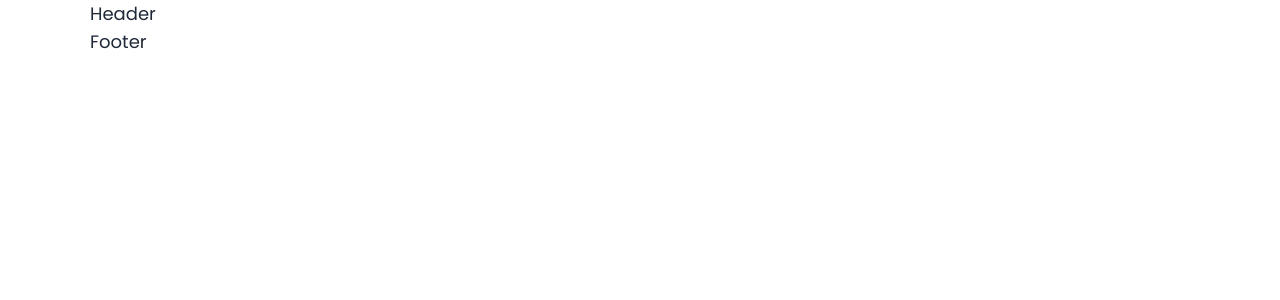
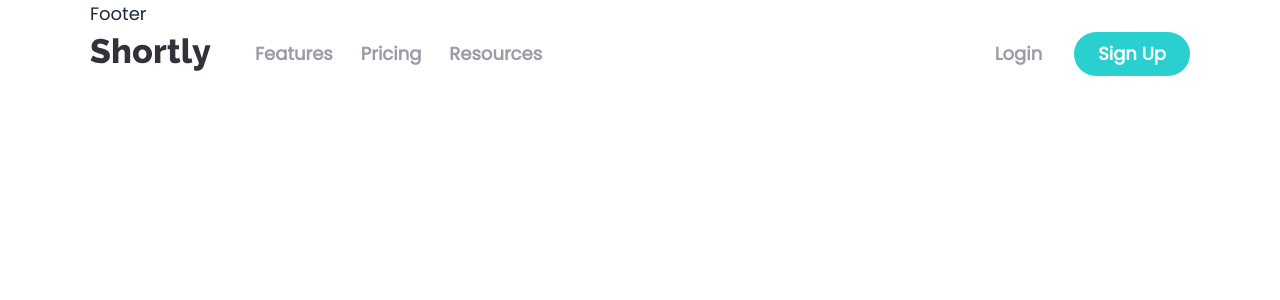
Before and after one commit to KentChunga/url-shortener, a React (Vite) app: page / in a window 1280 px wide. Shown: the top 300 px of the page. Built offline with nearby package versions, Linux system fonts and the light colour scheme.

Commit message:
update the header components

```diff
--- /dev/null
+++ b/src/components/Navbar/Cta.jsx
@@ -0,0 +1,14 @@
+const Cta = () => {
+  return (
+    <div className="flex items-center lg:flex-row gap-8 flex-col w-full">
+      <button className="bg-transparent border-0  lg:text-grayishViolet text-gray  font-bold hover:bg-transparent">
+        Login
+      </button>
+      <button className="bg-cyan text-white font-bold text-center transition-all duration-300 ease-in-out px-6 rounded-full py-3 lg:py-2 hover:opacity-90 w-full lg:w-fit">
+        Sign Up
+      </button>
+    </div>
+  );
+};
+
+export default Cta;
--- a/src/components/Navbar/Header.jsx
+++ b/src/components/Navbar/Header.jsx
@@ -1,5 +1,10 @@
+import Nav from "./Nav";
 const Header = () => {
-  return <header className="w-full lg:w-[1100px] mx-auto">Header</header>;
+  return (
+    <header className="bg-white h-11 mt-8 pb-6 fixed  top-0 right-0 left-0 z-10">
+      <Nav />
+    </header>
+  );
 };
 
 export default Header;
--- a/src/components/Navbar/Item.jsx
+++ b/src/components/Navbar/Item.jsx
@@ -1,5 +1,17 @@
-const Item = () => {
-  return <li>Item</li>;
+/* eslint-disable react/prop-types */
+import { Link } from "react-router-dom";
+
+const Item = ({
+  name,
+  textColor = "text-grayishViolet hover:text-veryDarkBlue",
+}) => {
+  return (
+    <li
+      className={`${textColor} capitalize font-bold transition-all duration-300 ease-in-out w-full last-of-type:border-b border-gray last-of-type:pb-6 lg:last-of-type:border-b-0 lg:last-of-type:pb-0`}
+    >
+      <Link to={"/"}>{name}</Link>
+    </li>
+  );
 };
 
 export default Item;
--- a/src/components/Navbar/List.jsx
+++ b/src/components/Navbar/List.jsx
@@ -1,5 +1,47 @@
-const List = () => {
-  return <ul>List</ul>;
+/* eslint-disable react/prop-types */
+import Cta from "./Cta";
+import Item from "./Item";
+
+const List = ({ shoMenu }) => {
+  const links = [
+    {
+      name: "features",
+      pathName: "",
+    },
+
+    {
+      name: "pricing",
+      pathName: "",
+    },
+    {
+      name: "resources",
+      pathName: "",
+    },
+  ];
+
+  return (
+    <>
+      <ul className=" gap-7 lg:relative lg:flex ml-11 items-center hidden  ">
+        {links.map((link, index) => (
+          <Item key={index} name={link.name} />
+        ))}
+      </ul>
+
+      <ul
+        className={`gap-7 px-6 mx-auto lg:hidden absolute w-full  lg:relative flex flex-col  items-center top-16 inset-x-aut0 py-12 rounded-lg transition-transform duration-300 ease-in-out -translate-x-[150%]  bg-darkViolet border-b text-center ${shoMenu ? "translate-x-0" : ""} `}
+      >
+        {links.map((link, index) => (
+          <Item
+            key={index}
+            name={link.name}
+            textColor="text-gray hover:text-gray"
+          />
+        ))}
+
+        <Cta />
+      </ul>
+    </>
+  );
 };
 
 export default List;
--- a/src/components/Navbar/Nav.jsx
+++ b/src/components/Navbar/Nav.jsx
@@ -1,5 +1,35 @@
+import { Link } from "react-router-dom";
+import { FaBars } from "react-icons/fa6";
+import ShortlyLogo from "../../../public/images/logo.svg";
+import List from "./List";
+import CTA from "./Cta";
+import { useState } from "react";
+
 const Nav = () => {
-  return <nav>Nav</nav>;
+  const [toggle, setToggle] = useState(false);
+
+  const toggleMobileMenu = () => {
+    setToggle(!toggle);
+  };
+
+  return (
+    <nav className="flex items-center relative justify-between w-[90%] lg:w-[1100px] mx-auto">
+      <div className="flex items-center">
+        <Link to={"/"}>
+          <img src={ShortlyLogo} alt="Shortly company logo" />
+        </Link>
+        <List shoMenu={toggle} />
+      </div>
+
+      <div className="hidden lg:block">
+        <CTA />
+      </div>
+      <FaBars
+        className="w-8 h-6 lg:hidden cursor-pointer"
+        onClick={toggleMobileMenu}
+      />
+    </nav>
+  );
 };
 
 export default Nav;
```
